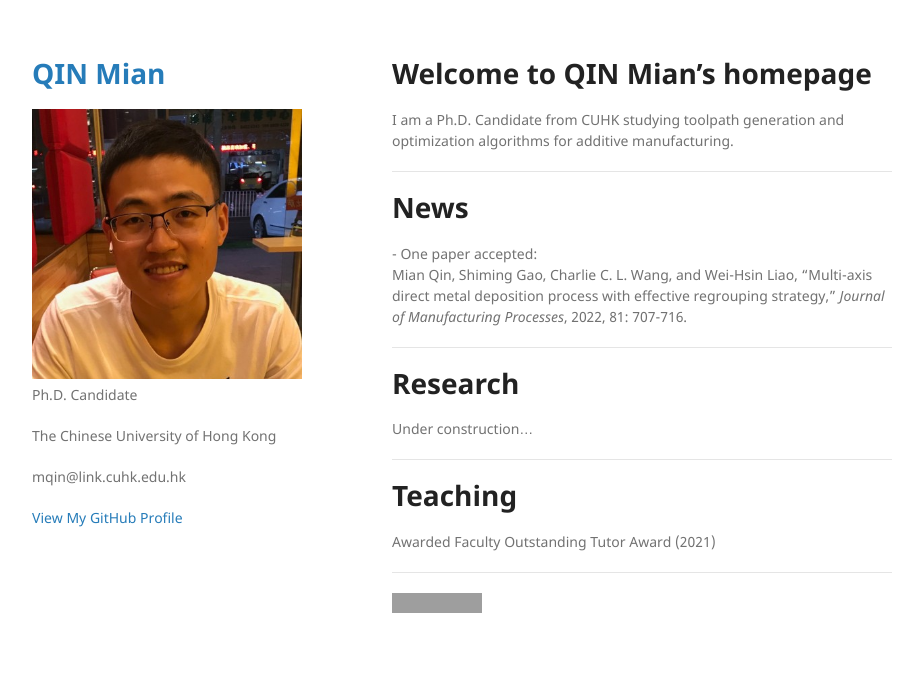
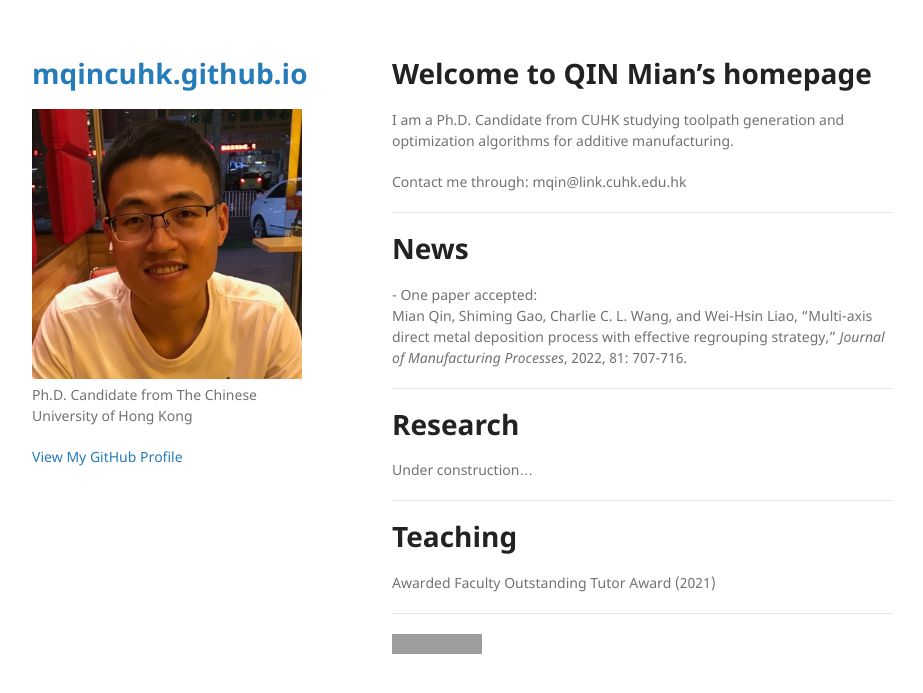
Before and after one commit to mqincuhk/mqincuhk.github.io, a Jekyll site: the page built from index.md, in a window 1280 px wide. Shown: the top 693 px of the page, without its empty margins (178-1101 px from the left). Built offline with Jekyll 4.4.1, drawn with Linux system fonts in a browser that asks for light colours; our own code applies the rules of GitHub Pages for plain Markdown files; grey boxes are pictures that could not be loaded.

Commit message:
add space

```diff
--- a/_config.yml
+++ b/_config.yml
@@ -1,7 +1,5 @@
 title: QIN Mian
 logo: /assets/img/photo.jpg
-description: Ph.D. Candidate
-affiliation: The Chinese University of Hong Kong
-email: mqin@link.cuhk.edu.hk
+description: Ph.D. Candidate from The Chinese University of Hong Kong
 show_downloads: False
 theme: jekyll-theme-minimal
--- a/_layouts/default.html
+++ b/_layouts/default.html
@@ -15,7 +15,7 @@
   <body>
     <div class="wrapper">
       <header>
-        <h1><a href="{{ "/" | absolute_url }}">{{ site.title | default: site.github.repository_name }}</a></h1>
+        <h1><a href="{{ "/" | absolute_url }}">{{ &nbsp; site.title | default: site.github.repository_name }}</a></h1>
 
         {% if site.logo %}
           <img src="{{site.logo | relative_url}}" alt="Logo" />
--- a/index.md
+++ b/index.md
@@ -5,6 +5,8 @@ layout: default
 # **Welcome to QIN Mian's homepage**
 
 I am a Ph.D. Candidate from CUHK studying toolpath generation and optimization algorithms for additive manufacturing.
+
+Contact me through: mqin@link.cuhk.edu.hk
 
 ---
 # **News**
```
